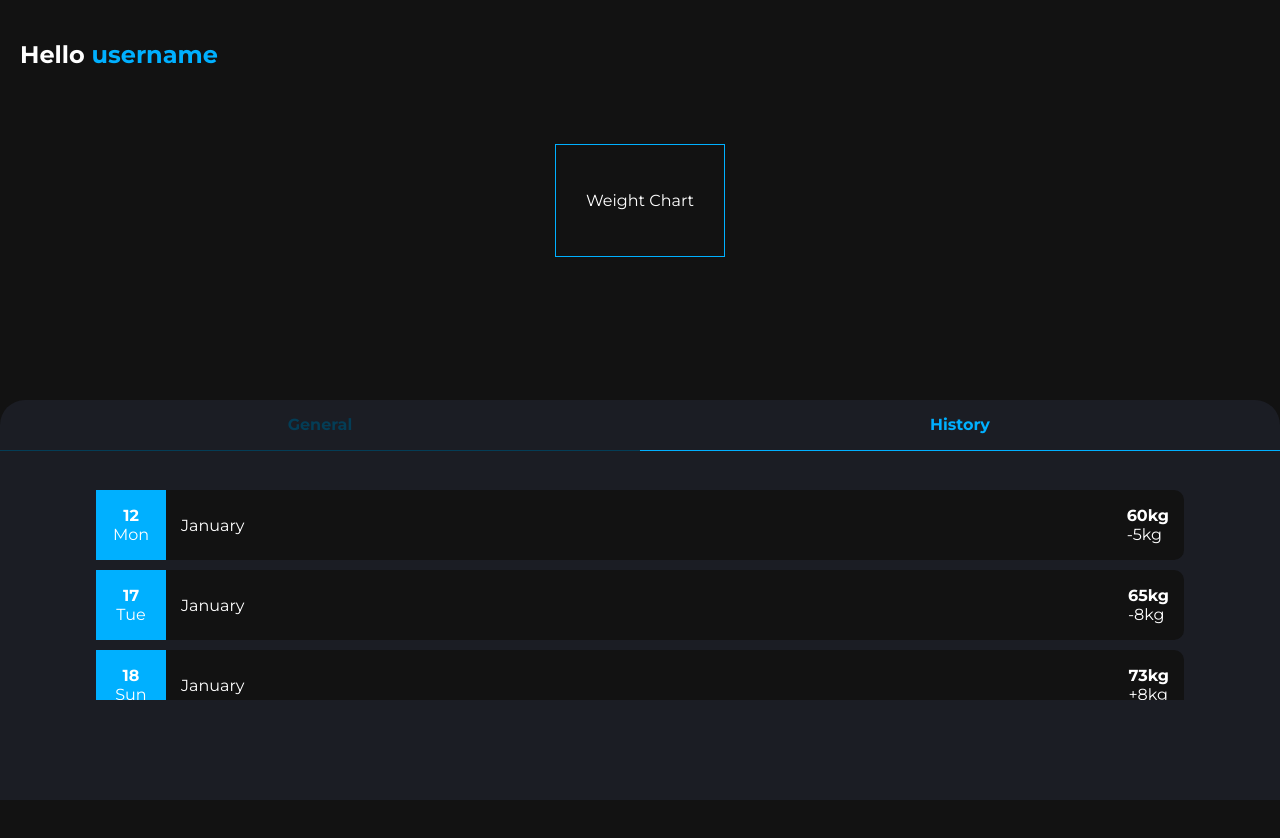
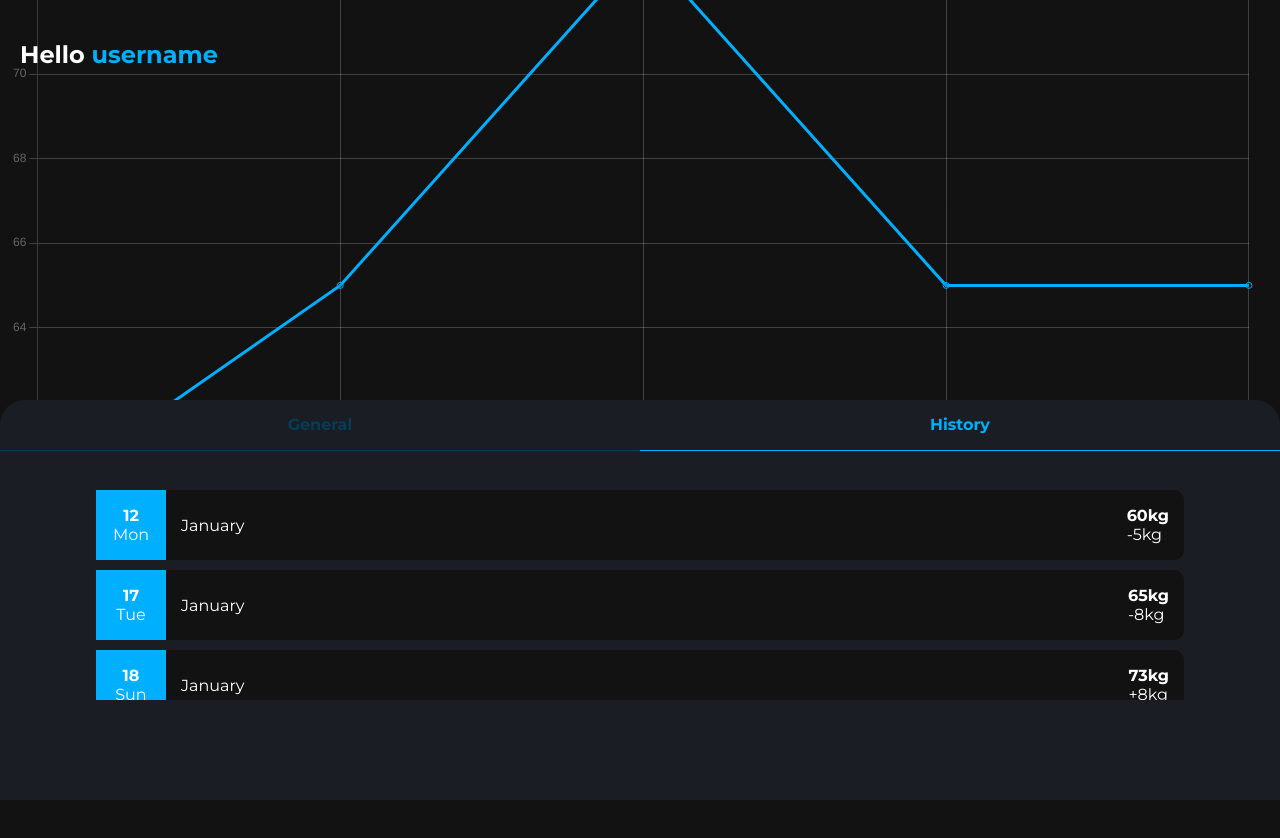
Before and after one commit to Sakub/weight-tracker, a React (Create React App) app: page /dashboard in a window 1280 px wide. Both pictures are taken after a click on the element "History". Shown: the top 838 px of the page. Built offline with nearby package versions, Linux system fonts and the light colour scheme.

Commit message:
Create weight history chart

```diff
--- a/package.json
+++ b/package.json
@@ -10,8 +10,10 @@
     "@testing-library/jest-dom": "^5.14.1",
     "@testing-library/react": "^12.0.0",
     "@testing-library/user-event": "^13.2.1",
+    "chart.js": "^3.7.1",
     "prop-types": "^15.8.1",
     "react": "^17.0.2",
+    "react-chartjs-2": "^4.0.1",
     "react-dom": "^17.0.2",
     "react-router-dom": "^6.2.1",
     "react-scripts": "5.0.0",
--- a/src/components/WeightChart.js
+++ b/src/components/WeightChart.js
@@ -1,7 +1,101 @@
+import { useState } from "react";
+import { Line } from "react-chartjs-2";
+import {
+  Chart as ChartJS,
+  CategoryScale,
+  LinearScale,
+  PointElement,
+  LineElement,
+  Title,
+  Tooltip,
+  Legend,
+} from "chart.js";
+
+ChartJS.register(
+  CategoryScale,
+  LinearScale,
+  PointElement,
+  LineElement,
+  Title,
+  Tooltip,
+  Legend
+);
+
 const WeightChart = () => {
+  const [weightHistory, setWeightHistory] = useState([
+    {
+      day: "12",
+      weekDay: "Mon",
+      month: "January",
+      weight: 60,
+    },
+    {
+      day: "17",
+      weekDay: "Tue",
+      month: "January",
+      weight: 65,
+    },
+    {
+      day: "18",
+      weekDay: "Sun",
+      month: "January",
+      weight: 73,
+    },
+    {
+      day: "19",
+      weekDay: "Frid",
+      month: "January",
+      weight: 65,
+    },
+    {
+      day: "20",
+      weekDay: "Mon",
+      month: "January",
+      weight: 65,
+    },
+  ]);
+
+  const labels = weightHistory.map(
+    (entry) => `${entry.day} ${entry.month.slice(0, 3)}`
+  );
+
+  const chartGridColor = "rgba(255, 255, 255, 0.2)"
+
+  const [options, setOptions] = useState({
+    responsive: true,
+    scales: {
+      y: {
+        grid: {
+          color: chartGridColor,
+        },
+      },
+      x: {
+        grid: {
+          color: chartGridColor,
+        },
+      },
+    },
+    plugins: {
+      legend: {
+        display: false,
+      },
+    },
+  });
+
+  const [data, setData] = useState({
+    labels,
+    datasets: [
+      {
+        data: weightHistory.map((entry) => entry.weight),
+        borderColor: "#00b0ff",
+        color: "#00b0ff",
+      },
+    ],
+  });
+
   return (
     <div className="view__weightChart slideDown">
-      <p className="weightChart__text">Weight Chart</p>
+      <Line data={data} options={options} />
     </div>
   );
 };
--- a/src/views/Dashboard.js
+++ b/src/views/Dashboard.js
@@ -47,7 +47,7 @@ const Dashboard = () => {
           {currentTab === TABS.GENERAL ? (
             <CurrentWeightForm />
           ) : (
-            <WeightHistory/>
+            <WeightHistory />
           )}
         </div>
       </div>
--- a/src/views/css/Dashboard.css
+++ b/src/views/css/Dashboard.css
@@ -14,13 +14,19 @@
   flex-direction: column;
   justify-content: center;
   align-items: center;
+  width: 100%;
+  padding: 0 10px;
 }
 
 .view-dashboard .view__weightChart {
-  border: 1px solid var(--color-accent);
-  padding: 30px;
+  width: 100%;
   position: relative;
   top: -100%;
+  padding-top: 20px;
+}
+
+.view__weightChart canvas {
+  width: calc(100% - 10px);
 }
 
 .view-dashboard .view__currentWeight {
```
Also changed, not shown: 1 other file (tests, documents, lock files or other folders).
